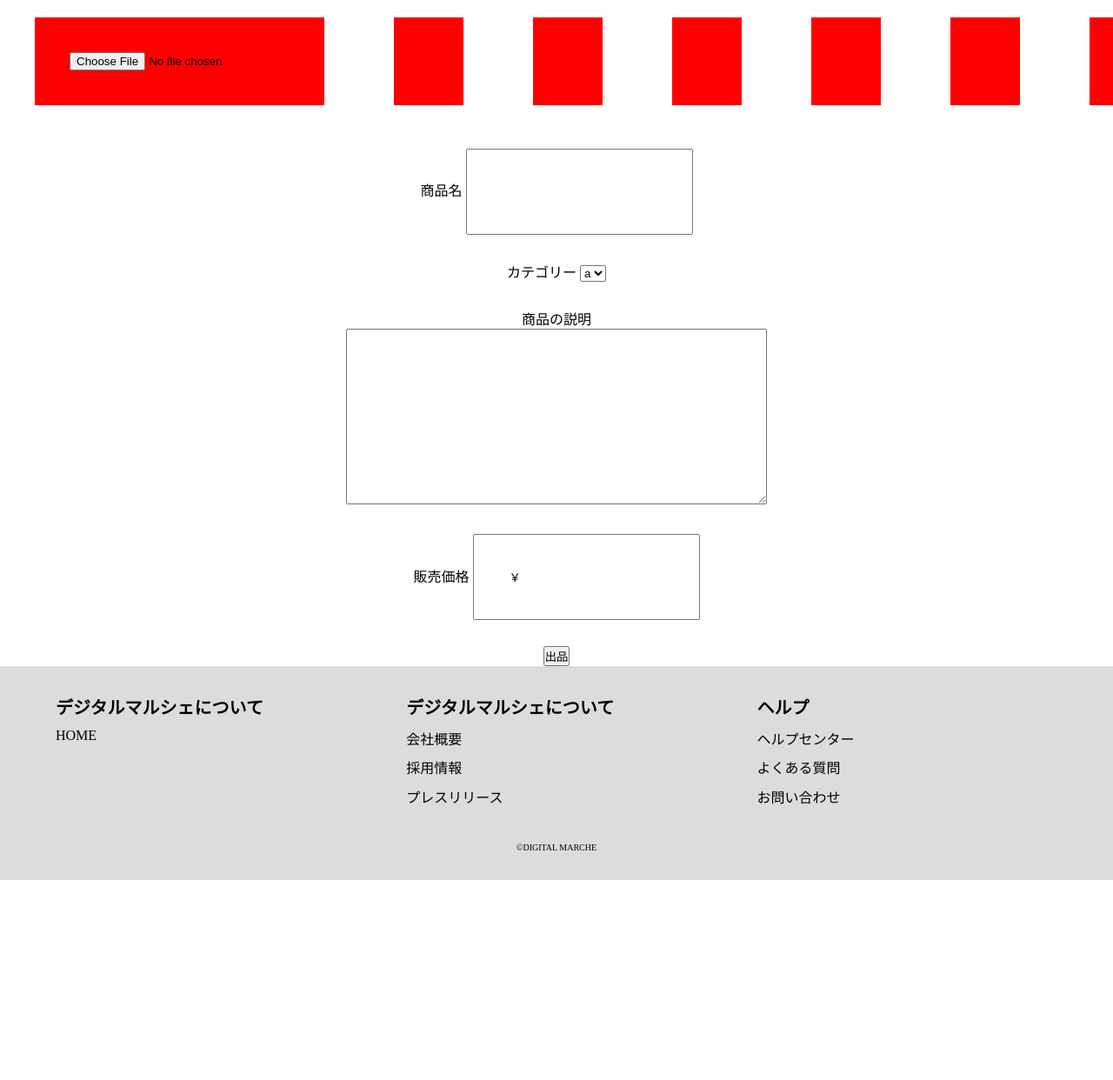
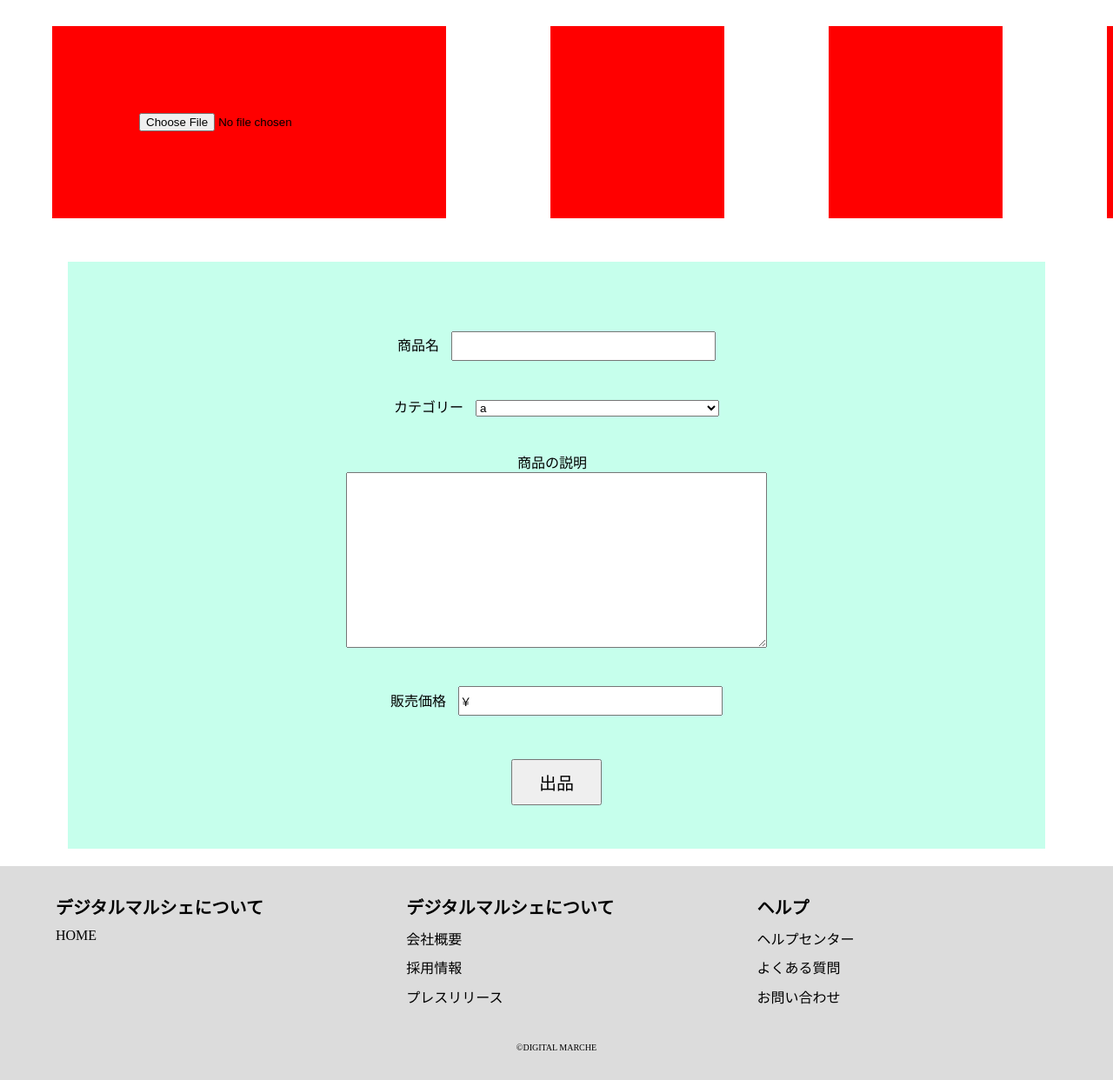
Before and after one commit to OHS-IH2023-7/degitalMarche, a Flask app: page /product_resistration in a window 1280 px wide. Shown: the part 77-1319 px from the top of the page at 87% size. Before the commit the page ends 1089 px from the top, so only its background shows below. Run offline with Flask 3, Linux system fonts and the light colour scheme.

Commit message:
aw 	modified:   static/css/product_resistration.css 	modified:   static/css/product_resistration.css.map

```diff
--- a/static/css/product_resistration.css
+++ b/static/css/product_resistration.css
@@ -1,3 +1,8 @@
+* {
+  margin: 0;
+  padding: 0;
+}
+
 #picture {
   overflow-y: scroll;
 }
@@ -6,24 +11,39 @@
 }
 #picture ul li {
   list-style: none;
-  margin: 20px 40px;
-  padding: 40px;
+  margin: 30px 60px;
+  padding: 100px;
   background-color: red;
 }
 
 #input {
   width: 80%;
-  margin: 0 auto;
+  margin: 20px auto;
+  padding: 50px;
   text-align: center;
+  background-color: rgb(198, 255, 236);
 }
 #input .item {
-  margin: 30px;
+  margin: 20px;
+  padding: 10px;
+}
+#input .item .label {
+  padding-right: 10px;
 }
 #input .item #explanation {
   width: 50%;
   height: 200px;
   font-size: 20px;
 }
+#input .item #category {
+  width: 280px;
+}
 #input .item input {
-  padding: 40px;
+  width: 300px;
+  height: 30px;
+}
+#input #submit {
+  margin-top: 20px;
+  padding: 10px 30px;
+  font-size: 20px;
 }/*# sourceMappingURL=product_resistration.css.map */
```
Also changed, not shown: 1 other file.
